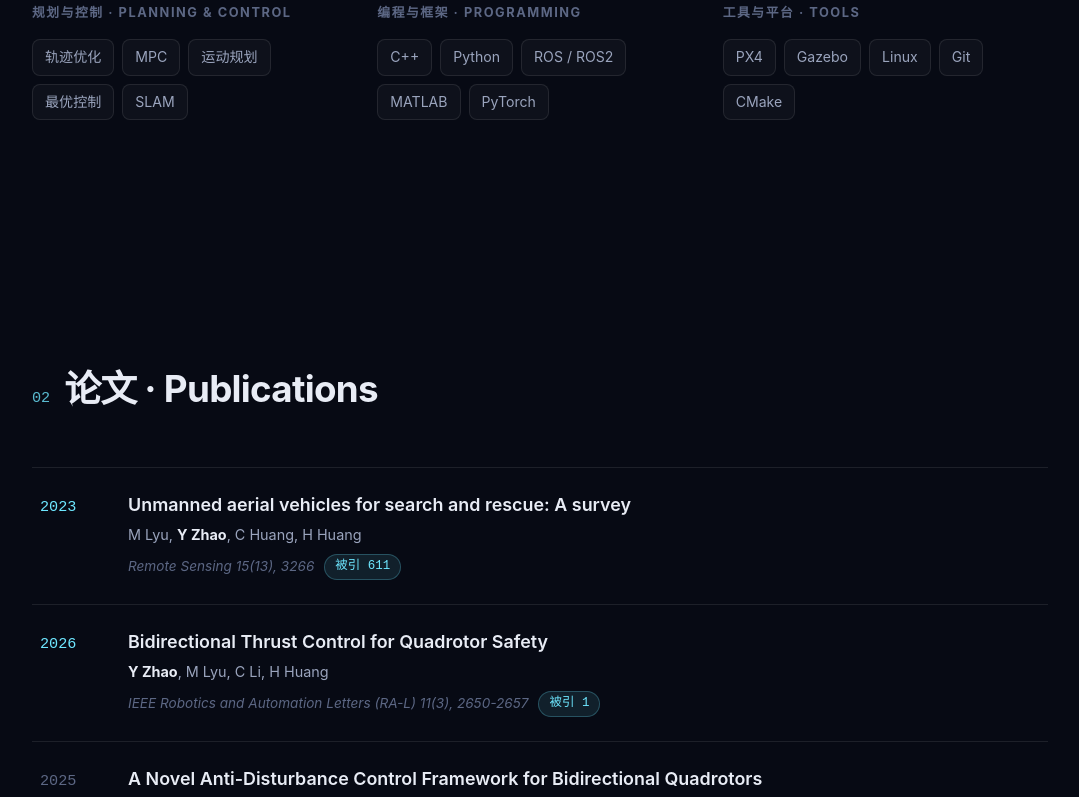
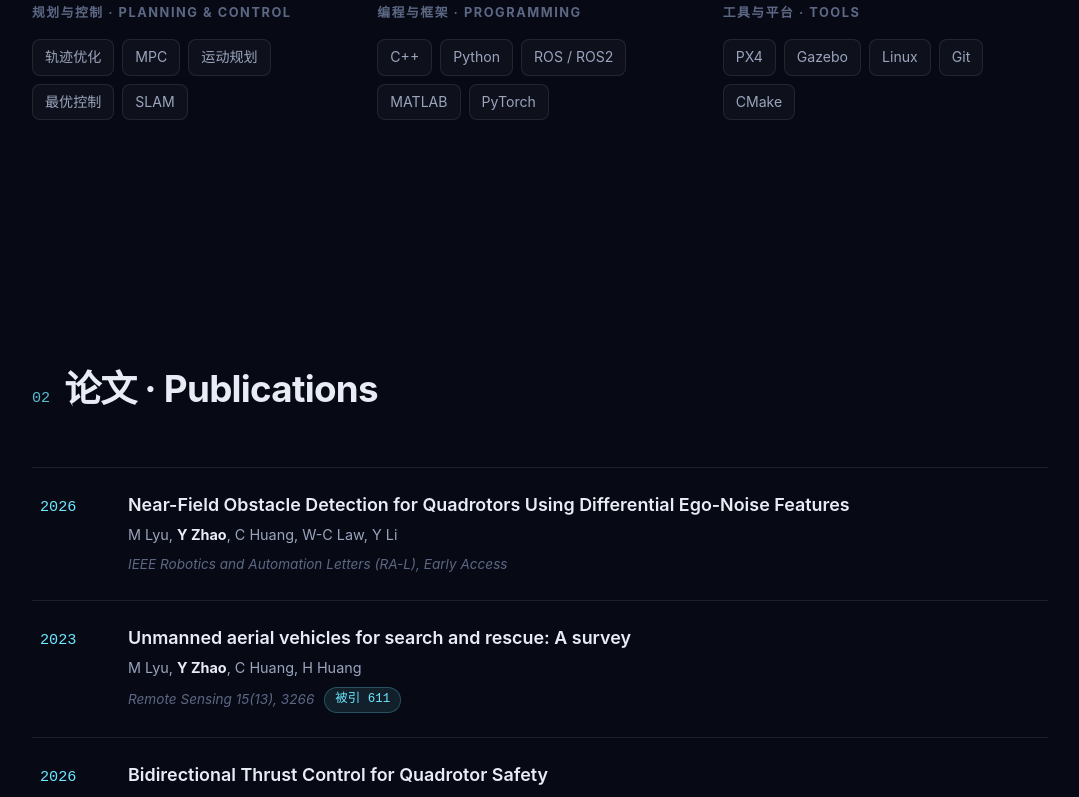
Before and after one commit to Y1bo-Zhao/Yibo.github.io, a React (Vite) app: page / in a window 1280 px wide. Shown: the part 1368-2165 px from the top of the page, without its empty margins (100-1179 px from the left). Built offline with nearby package versions, Linux system fonts and the light colour scheme.

Commit message:
Add latest RA-L publication

```diff
--- a/src/data.js
+++ b/src/data.js
@@ -24,7 +24,7 @@ export const profile = {
 export const stats = [
   { label: '当前身份', value: 'PhD', suffix: '' },
   { label: '研究方向', value: 'UAV', suffix: '' },
-  { label: '发表论文', value: '6', suffix: '' },
+  { label: '发表论文', value: '7', suffix: '' },
   { label: '论文引用', value: '635', suffix: '' },
 ]
 
@@ -36,6 +36,15 @@ export const skills = [
 
 // ---- 论文（数据来自 Google Scholar，如有更新请自行调整）----
 export const publications = [
+  {
+    title: 'Near-Field Obstacle Detection for Quadrotors Using Differential Ego-Noise Features',
+    authors: 'M Lyu, Y Zhao, C Huang, W-C Law, Y Li',
+    venue: 'IEEE Robotics and Automation Letters (RA-L), Early Access',
+    year: '2026',
+    citations: 0,
+    link: 'https://ieeexplore.ieee.org/document/11676034',
+    highlight: true,
+  },
   {
     title: 'Unmanned aerial vehicles for search and rescue: A survey',
     authors: 'M Lyu, Y Zhao, C Huang, H Huang',
```
